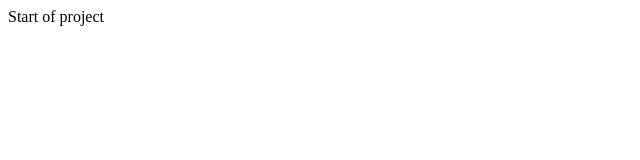
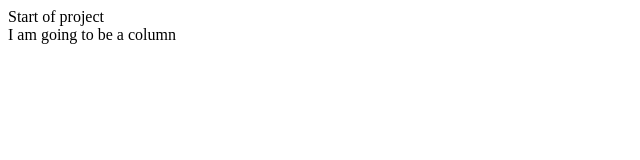
Before and after one commit to HoangTienDinh/can-do-kanban, a React (Create React App) app: page / in a window 1280 px wide. Shown: the top 160 px of the page, without its empty margins (0-640 px from the left). Built offline with nearby package versions, Linux system fonts and the light colour scheme.

Commit message:
start of components, planning stage

```diff
--- a/src/App.js
+++ b/src/App.js
@@ -1,9 +1,11 @@
 import React from 'react'
+import Column from './components/Column'
 
 const App = () => {
   return (
     <div>
       Start of project
+      <Column />
     </div>
   )
 }
--- /dev/null
+++ b/src/components/Column.js
@@ -0,0 +1,14 @@
+import React from 'react'
+
+// Each Column will have a title
+// A scrollable body of cards
+// AddCard comp button
+const Column = () => {
+    return (
+        <div>
+            I am going to be a column
+        </div>
+    )
+}
+
+export default Column
```
Also changed, not shown: src/components/AddCard.js (added, +12 -0 lines), src/components/AddColumn.js (added, +12 -0 lines), src/components/Card.js (added, +13 -0 lines).
